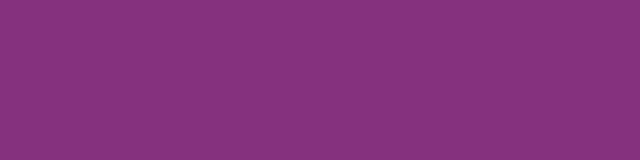
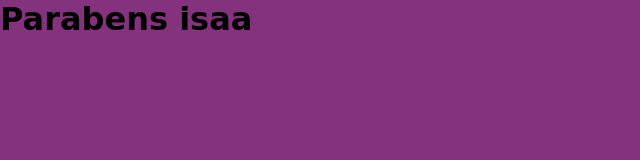
Before and after one commit to isa-goes/niver.github.io, a plain HTML site: page index.html in a window 1280 px wide. Shown: the whole page, without its empty margins (0-640 px from the left). Drawn offline with Linux system fonts and the light colour scheme.

Commit message:
Update index.html

```diff
--- a/index.html
+++ b/index.html
@@ -7,6 +7,6 @@
     <title>Document</title>
 </head>
 <body>
-    <h1></h1>
+    <h1>Parabens isaa</h1>
 </body>
 </html>
```
